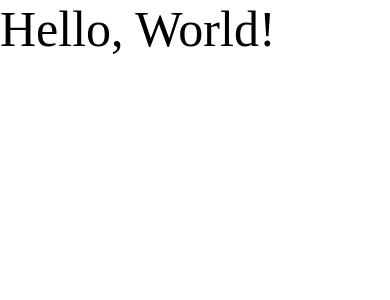
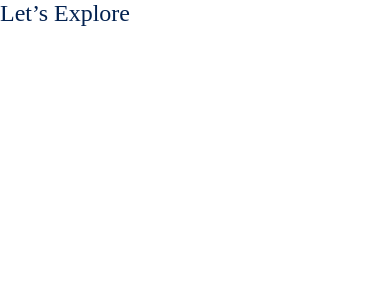
Before and after one commit to Definkle/SocialMedia, a React Native app: screen / in a window 390 px wide. Shown: the top 300 px of the page. Built offline with nearby package versions, Linux system fonts and the light colour scheme.

Commit message:
Add title component

```diff
--- a/App.js
+++ b/App.js
@@ -1,13 +1,11 @@
 import React from 'react';
-import {SafeAreaView, Text} from 'react-native';
-import {getFontFamily} from './assets/fonts/helper';
+import {SafeAreaView} from 'react-native';
+import {Title} from './components/title/title';
 
 const App = () => {
   return (
     <SafeAreaView>
-      <Text style={{fontSize: 50, fontFamily: getFontFamily('Inter', '100')}}>
-        Hello, World!
-      </Text>
+      <Title title={'Let’s Explore '} />
     </SafeAreaView>
   );
 };
--- /dev/null
+++ b/components/title/style.js
@@ -0,0 +1,10 @@
+import {StyleSheet} from 'react-native';
+import {getFontFamily} from '../../assets/fonts/helper';
+
+export const style = StyleSheet.create({
+  title: {
+    color: '#022150',
+    fontFamily: getFontFamily('Inter', '600'),
+    fontSize: 24,
+  },
+});
--- /dev/null
+++ b/components/title/title.js
@@ -0,0 +1,12 @@
+import PropTypes from 'prop-types';
+import React from 'react';
+import {SafeAreaView, Text} from 'react-native';
+import {style} from './style';
+
+export const Title = props => {
+  return <Text style={style.title}>{props.title}</Text>;
+};
+
+Title.propTypes = {
+  title: PropTypes.string.isRequired,
+};
```
